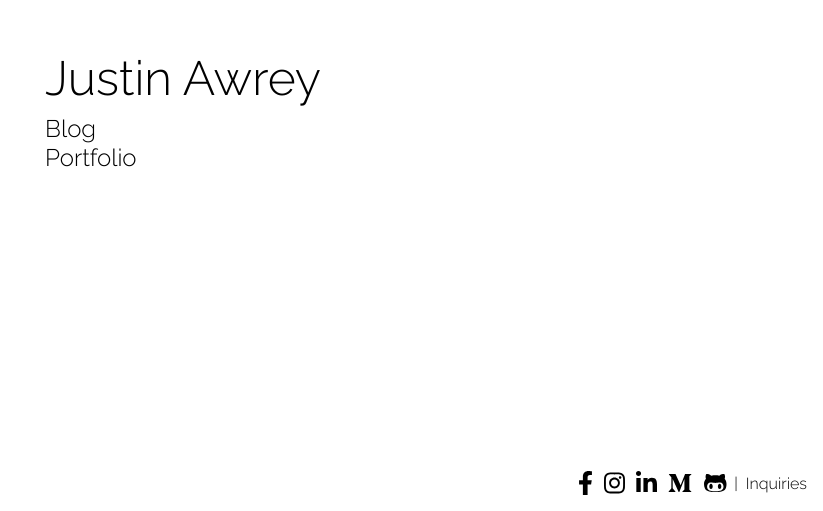
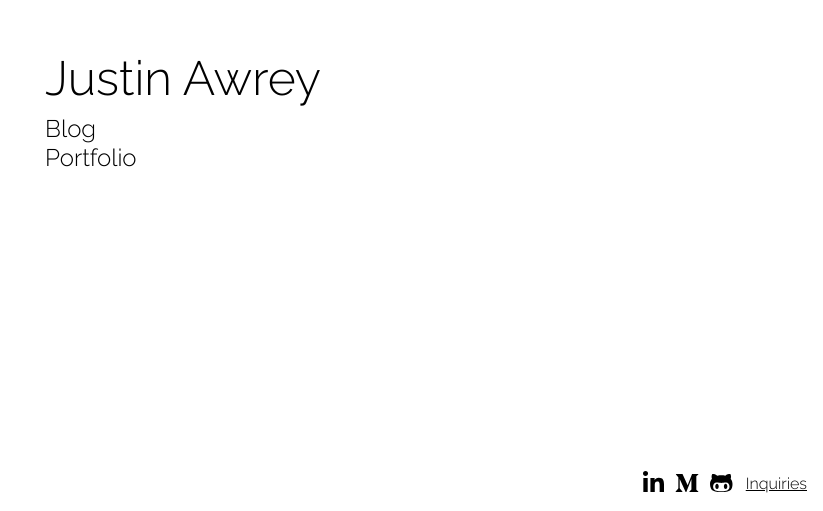
Before and after one commit to justinawrey/justinawrey, a Vue app: page / in a window 1280 px wide. Shown: the part 289-800 px from the top of the page, without its empty margins (457-1280 px from the left). Built offline with nearby package versions, Linux system fonts and the light colour scheme.

Commit message:
fix footer ux

```diff
--- a/src/components/footer.vue
+++ b/src/components/footer.vue
@@ -1,15 +1,5 @@
 <template>
   <span class="footer">
-    <font-awesome-icon
-      class="brand"
-      :icon="['fab', 'facebook-f']"
-      @click="openUrl('https://www.facebook.com/justin.awrey')"
-    />
-    <font-awesome-icon
-      class="brand"
-      :icon="['fab', 'instagram']"
-      @click="openUrl('https://www.instagram.com/justinawrey/')"
-    />
     <font-awesome-icon
       class="brand"
       :icon="['fab', 'linkedin-in']"
@@ -25,7 +15,6 @@
       :icon="['fab', 'github-alt']"
       @click="openUrl('https://www.github.com/justinawrey')"
     />
-    <span class="divider">&#x7c;</span>
     <router-link class="item" to="inquiries" tag="span">Inquiries</router-link>
   </span>
 </template>
@@ -57,13 +46,14 @@ export default {
   align-items: center;
 }
 
-.divider {
-  margin-left: 0.5rem;
-  margin-right: 0.5rem;
+.item {
+  margin-left: 0.8rem;
+  text-decoration: underline;
+  transition: opacity 0.15s;
 }
 
 .item:hover {
-  font-weight: bold;
+  opacity: 0.5;
   cursor: pointer;
 }
 
@@ -71,10 +61,11 @@ export default {
   cursor: pointer;
   font-size: 1.5rem;
   margin-left: 0.7rem;
+  transition: opacity 0.15s;
 }
 
 .brand:hover {
   font-weight: lighter;
-  opacity: 0.75;
+  opacity: 0.5;
 }
 </style>
```
